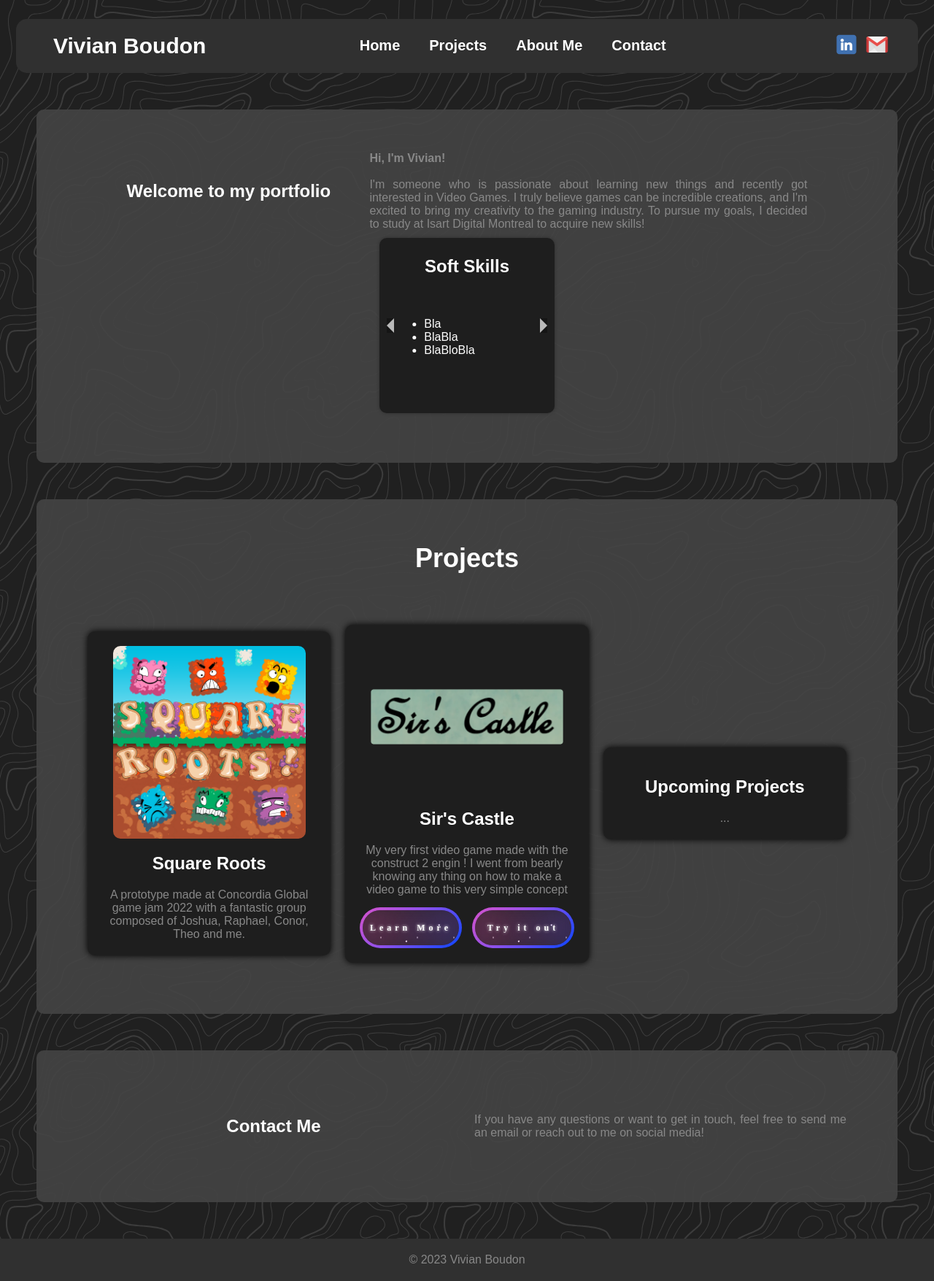
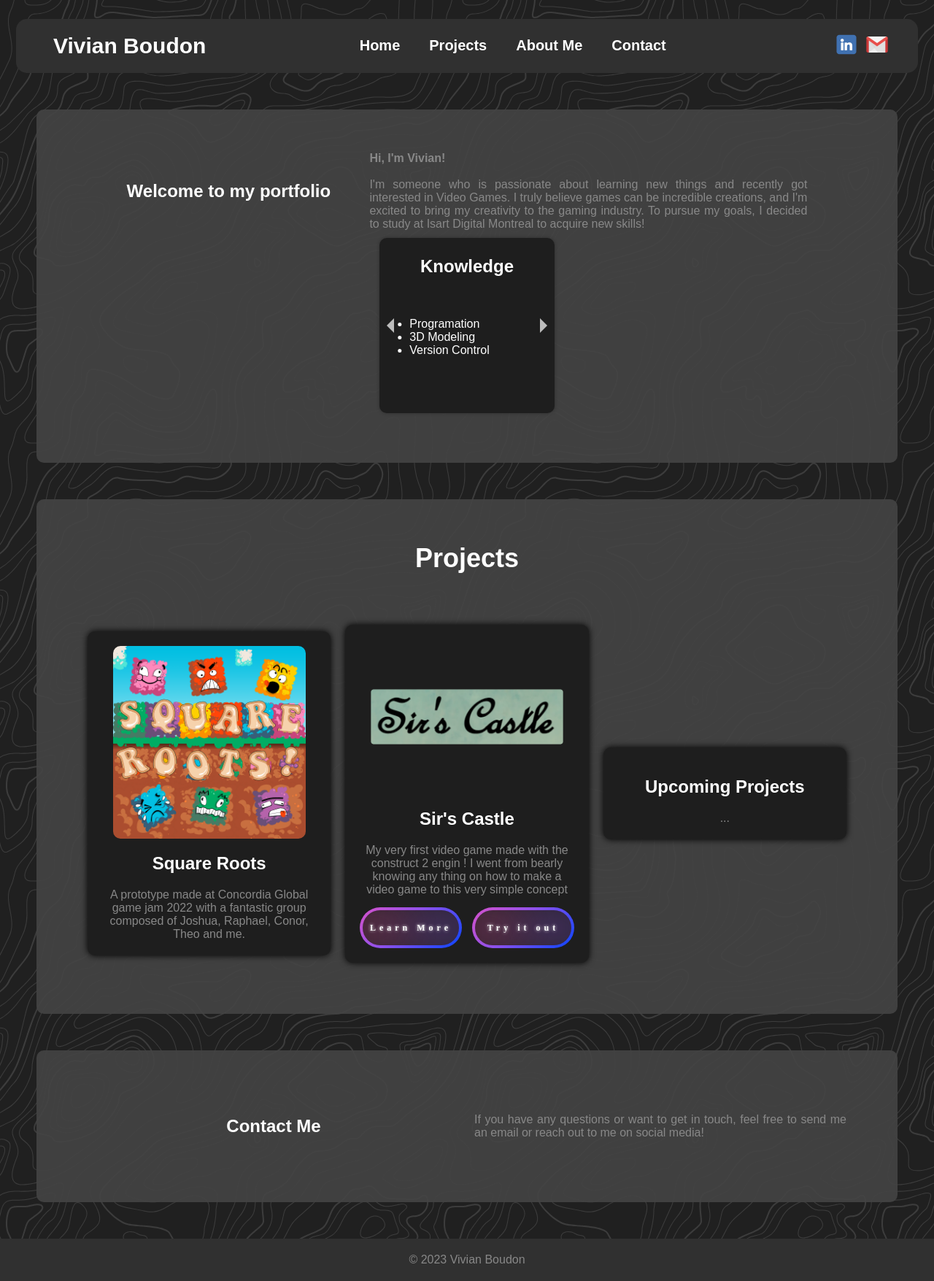
Before and after one commit to vivianb11/Vivian, a PHP site: page / in a window 1280 px wide. Shown: the whole page at 73% size. Run offline with PHP 8.4, Linux system fonts and the light colour scheme.

Commit message:
Updated links

```diff
--- a/index.html
+++ b/index.html
@@ -46,8 +46,8 @@
             </div>
             <div class="card-deck">
                 <div class="card active">
-                  <h2>Soft Skills</h2>
-                  <ul><li>Bla</li><li>BlaBla</li><li>BlaBloBla</li></ul>
+                  <h2>Knowledge</h2>
+                  <ul><li>Programation</li><li>3D Modeling</li><li>Version Control</li></ul>
                   <div class="triangle prev"></div>
                   <div class="triangle next"></div>
                 </div>
@@ -80,27 +80,20 @@
                 </a>
             </div>
             <div class="item">
-                <!-- <a href="https://vivianb11.itch.io/sirs-castle" class="no-underline" target="_blank"> -->
                     <img src="image2.png">
                     <h2>Sir's Castle</h2>
                     <p>My very first video game made with the construct 2 engin ! I went from bearly knowing any thing on how to make a video game to this very simple concept</p>
                     <div class="Button Grid">
-                        <a href="https://www.google.com" class="btn" type="button">
+                        <a href="#" class="btn" type="button">
                             <strong>Learn More</strong>
-                            <div id="container-stars">
-                            <div id="stars"></div>
-                            </div>
 
                             <div id="glow">
                             <div class="circle"></div>
                             <div class="circle"></div>
                             </div>
                         </a>
-                        <a href="https://www.google.com" class="btn" type="button" target="_blank">
+                        <a href="https://vivianb11.itch.io/sirs-castle" class="btn" type="button" target="_blank">
                             <strong>Try it out</strong>
-                            <div id="container-stars">
-                            <div id="stars"></div>
-                            </div>
 
                             <div id="glow">
                             <div class="circle"></div>
@@ -110,7 +103,6 @@
                       </div>
                     <!-- <a href="#"><button>Learn More About it</button></a>
                     <a href="https://vivianb11.itch.io/sirs-castle" target="_blank"><button>Try it out</button></a> -->
-                <!-- </a> -->
             </div>
             <div class="item">
                 <a href="#" class="no-underline" >
--- a/style.css
+++ b/style.css
@@ -214,7 +214,7 @@ a {
     border-top: 10px solid transparent;
     border-bottom: 10px solid transparent;
     cursor: pointer;
-    background-color: rgba(0, 0, 0, 0.3);
+    background-color: rgba(0, 0, 0, 0);
   }
 
   .triangle.prev {
@@ -406,17 +406,6 @@ nav a {
     overflow: hidden;
   }
 
-  #container-stars {
-    position: absolute;
-    z-index: -1;
-    width: 100%;
-    height: 100%;
-    overflow: hidden;
-    transition: 0.5s;
-    backdrop-filter: blur(1rem);
-    border-radius: 5rem;
-  }
-
   .btn strong {
     z-index: 2;
     font-family: 'Avalors Personal Use';
@@ -448,11 +437,6 @@ nav a {
     background: rgba(142, 81, 234, 0.704);
   }
 
-  .btn:hover #container-stars {
-    z-index: 1;
-    background-color: #212121;
-  }
-
   .btn:hover {
     transform: scale(1.1)
   }
@@ -466,64 +450,6 @@ nav a {
 
   .btn:active .circle {
     background: #FE53BB;
-  }
-
-  #stars {
-    position: relative;
-    background: transparent;
-    width: 200rem;
-    height: 200rem;
-  }
-
-  #stars::after {
-    content: "";
-    position: absolute;
-    top: -10rem;
-    left: -100rem;
-    width: 100%;
-    height: 100%;
-    animation: animStarRotate 90s linear infinite;
-  }
-
-  #stars::after {
-    background-image: radial-gradient(#ffffff 1px, transparent 1%);
-    background-size: 50px 50px;
-  }
-
-  #stars::before {
-    content: "";
-    position: absolute;
-    top: 0;
-    left: -50%;
-    width: 170%;
-    height: 500%;
-    animation: animStar 60s linear infinite;
-  }
-
-  #stars::before {
-    background-image: radial-gradient(#ffffff 1px, transparent 1%);
-    background-size: 50px 50px;
-    opacity: 0.5;
-  }
-
-  @keyframes animStar {
-    from {
-      transform: translateY(0);
-    }
-
-    to {
-      transform: translateY(-135rem);
-    }
-  }
-
-  @keyframes animStarRotate {
-    from {
-      transform: rotate(360deg);
-    }
-
-    to {
-      transform: rotate(0);
-    }
   }
 
   @keyframes gradient_301 {
```
Also changed, not shown: Logo-Site.png, 1 other file.
